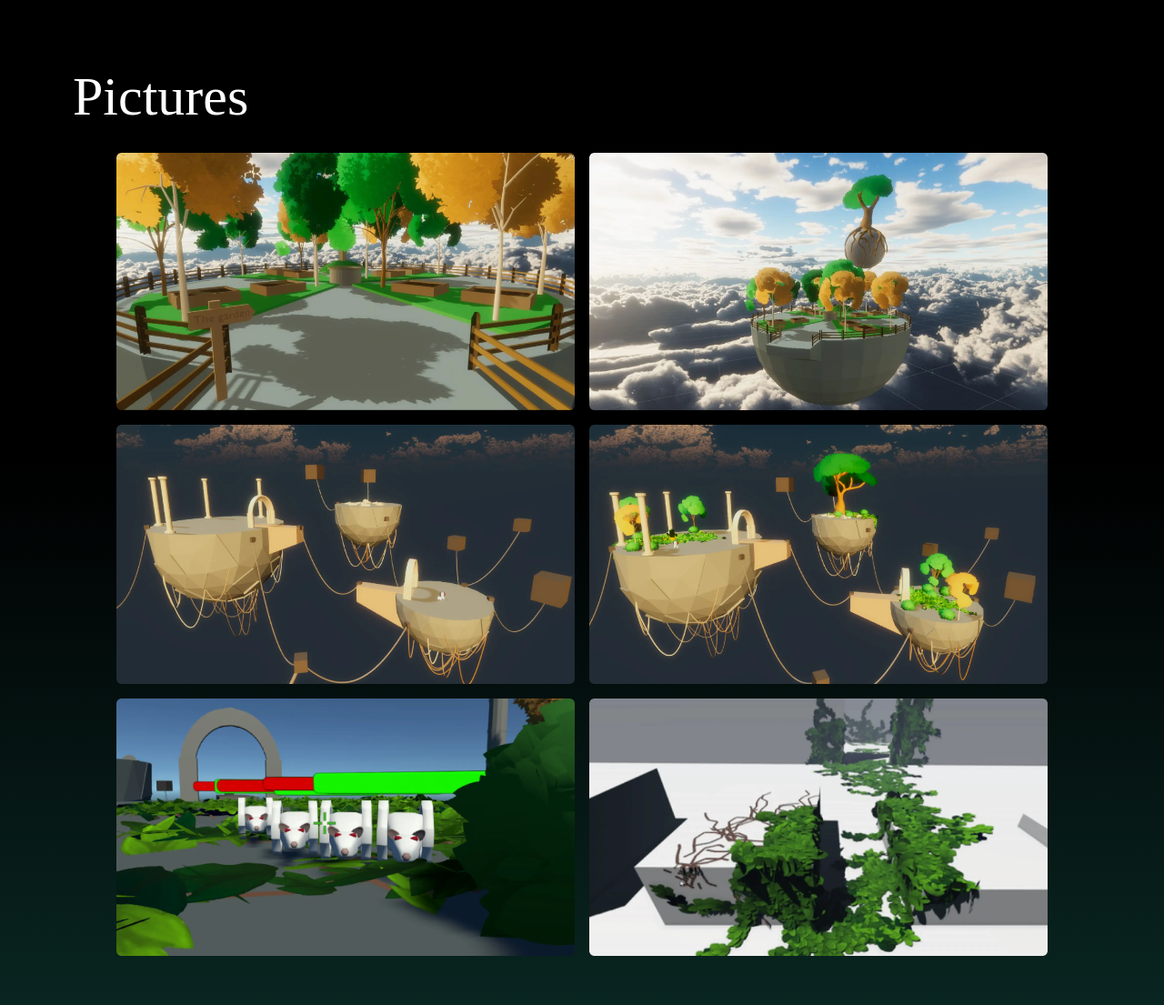
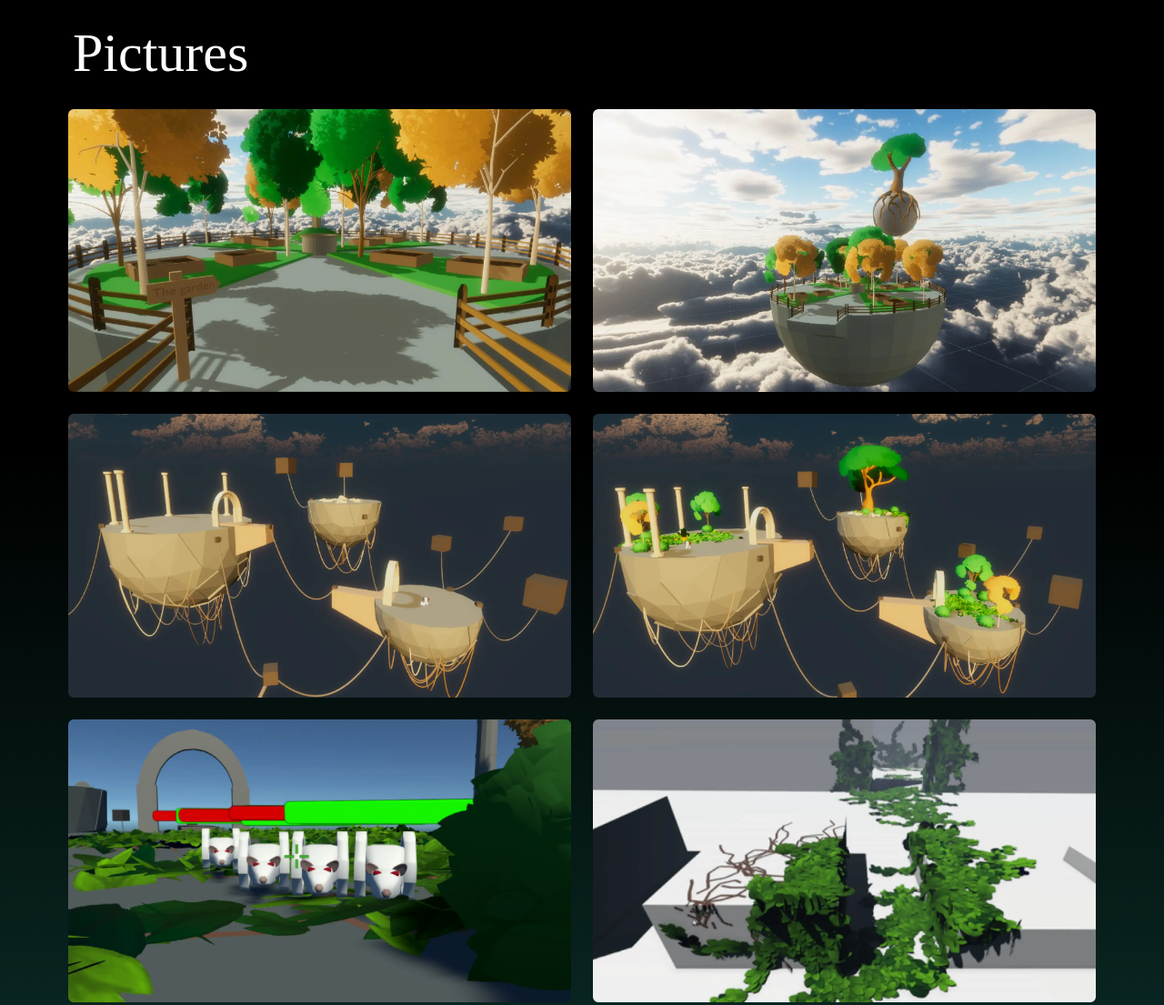
Before and after one commit to parisdesign/Kindness-and-the-human, a website: page index.html in a window 1280 px wide. Shown: the part 1440-2545 px from the top of the page at 91% size. Drawn offline with nearby package versions, Linux system fonts and the light colour scheme; a web font is replaced by a local one.

Commit message:
fix: video in 16:9 and spacing in pictures

```diff
--- a/index.html
+++ b/index.html
@@ -37,9 +37,9 @@
     </header>
 
     <!-- video section -->
-    <div class="flex relative bg-slate-900 pt-12 justify-center">
+    <div class="flex relative bg-slate-900 justify-center">
         <h1
-            class="absolute max-lg:top-16 max-lg:start-8 start-16 lg:top-44 font-body max-lg:text-xl text-5xl text-white">
+            class="absolute max-lg:top-16 max-lg:start-8 start-16 lg:top-36 font-body max-lg:text-xl text-5xl text-white">
             Kindness and the human
         </h1>
 
@@ -105,14 +105,15 @@
             <h1 class="text-6xl max-lg:text-4xl text-white pt-24 max-lg:pt-16 lg:pb-8 max-lg:pb-8">
                 Pictures
             </h1>
-            <div class="flex flex-wrap gap-4 justify-center">
-                <img class="lg:w-[45%]" src="./assets/pic1.webp" />
-                <img class="lg:w-[45%]" src="./assets/pic2.webp" />
-                <img class="lg:w-[45%]" src="./assets/pic3.webp" />
-                <img class="lg:w-[45%]" src="./assets/pic4.webp" />
-                <img class="lg:w-[45%]" src="./assets/pic5.webp" />
-                <img class="lg:w-[45%]" src="./assets/pic6.webp" />
-            </div>
+        </div>
+
+        <div class="flex flex-wrap gap-6 px-16 max-lg:px-6 justify-center">
+            <img class="lg:w-[48%]" src="./assets/pic1.webp" />
+            <img class="lg:w-[48%]" src="./assets/pic2.webp" />
+            <img class="lg:w-[48%]" src="./assets/pic3.webp" />
+            <img class="lg:w-[48%]" src="./assets/pic4.webp" />
+            <img class="lg:w-[48%]" src="./assets/pic5.webp" />
+            <img class="lg:w-[48%]" src="./assets/pic6.webp" />
         </div>
 
         <!-- features section -->
```
